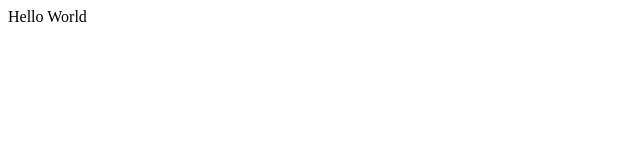
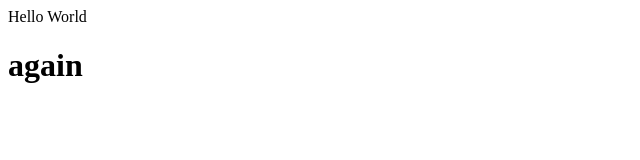
Before and after one commit to JoyeshShrestha/Demo-Repo1, a plain HTML site: page index.html in a window 1280 px wide. Shown: the whole page, without its empty margins (0-640 px from the left). Drawn offline with Linux system fonts and the light colour scheme.

Commit message:
trying it on my own

```diff
--- a/index.html
+++ b/index.html
@@ -1 +1,3 @@
 <div>Hello World</div>
+
+<h1>again</h1>
```
